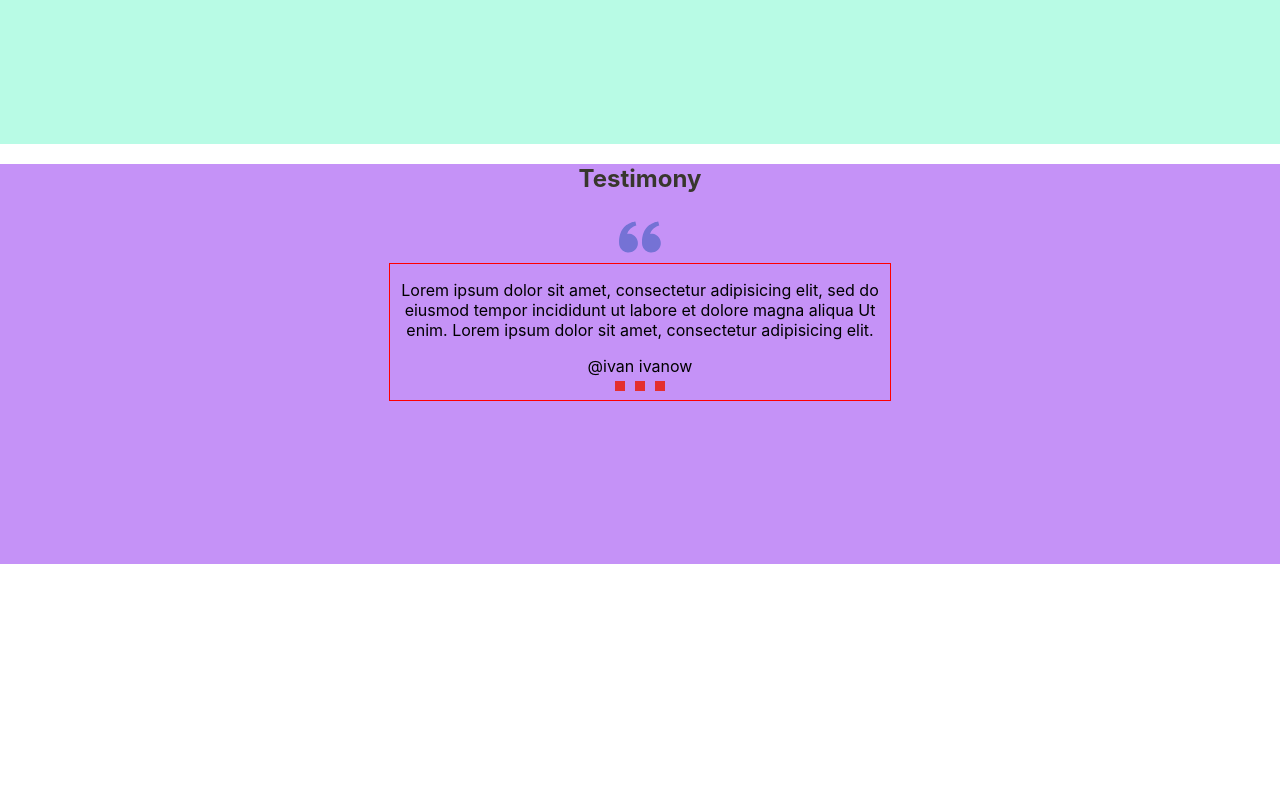
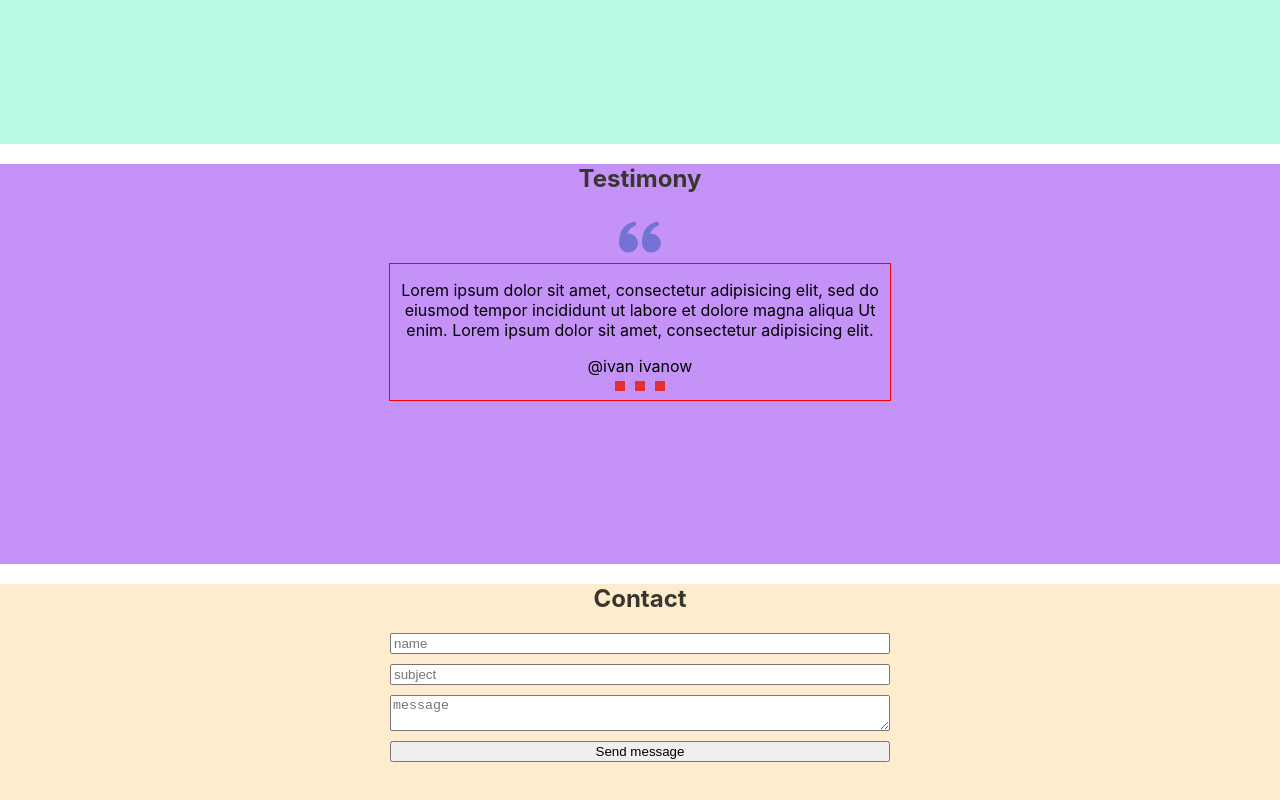
Before and after one commit to AndryGavrus/portfolio-project-first, a React app: page / in a window 1280 px wide. Shown: the part 2350-3150 px from the top of the page. Before the commit the page ends 2914 px from the top, so only its background shows below. Built offline with nearby package versions, Linux system fonts and the light colour scheme.

Commit message:
Add Contact section

```diff
--- a/src/App.tsx
+++ b/src/App.tsx
@@ -1,5 +1,6 @@
 import './App.css';
 import { Header } from './layout/header/Header';
+import { Contact } from './layout/sections/contact/Contact';
 import { Main } from './layout/sections/main/Main';
 import { Skills } from './layout/sections/skills/Skills';
 import { Testimony } from './layout/sections/testimony/Testimony';
@@ -15,6 +16,7 @@
             <Skills/>
             <Works/>
             <Testimony/>
+            <Contact/>
         </div>
     );
 }
--- /dev/null
+++ b/src/components/Button.tsx
@@ -0,0 +1,5 @@
+import styled from "styled-components";
+
+export const Button = styled.button`
+
+`
--- /dev/null
+++ b/src/layout/sections/contact/Contact.tsx
@@ -0,0 +1,36 @@
+import React from 'react'
+import styled from 'styled-components'
+import { SectionTitle } from '../../../components/SectionTitle'
+import { Button } from '../../../components/Button'
+
+export const Contact = () => {
+    return (
+        <StyledContact>
+            <SectionTitle>Contact</SectionTitle>
+            <StyledForm>
+                <Field placeholder='name'/>
+                <Field placeholder='subject'/>
+                <Field placeholder='message' as={'textarea'}/>
+                <Button type='submit'>Send message</Button>
+            </StyledForm>
+        </StyledContact>
+    )
+}
+
+const StyledContact = styled.section`
+    background-color: blanchedalmond;
+    min-height: 50vh;
+`
+
+const StyledForm = styled.form`
+    max-width: 500px;
+    width:100%;
+    display: flex;
+    flex-direction: column;
+    gap: 10px;
+    margin: 0 auto;
+`
+
+const Field = styled.input`
+
+`
```
